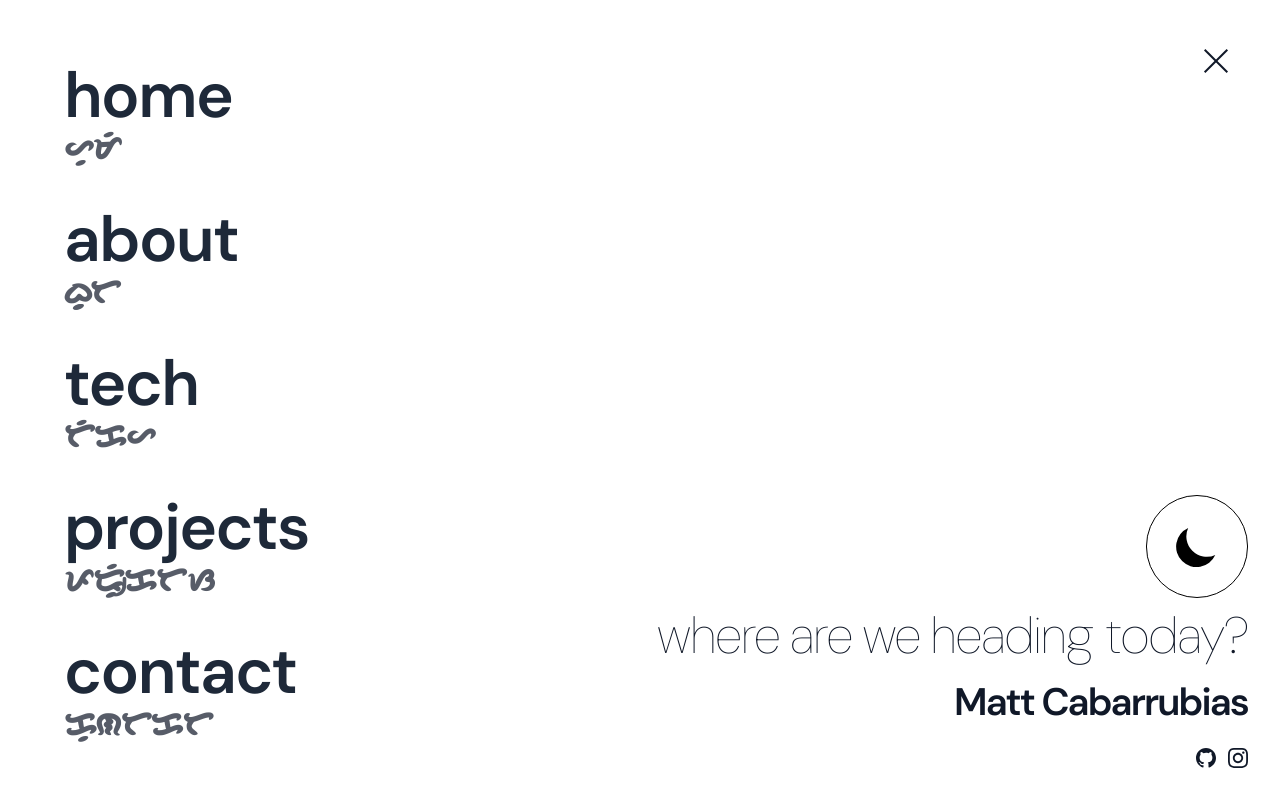
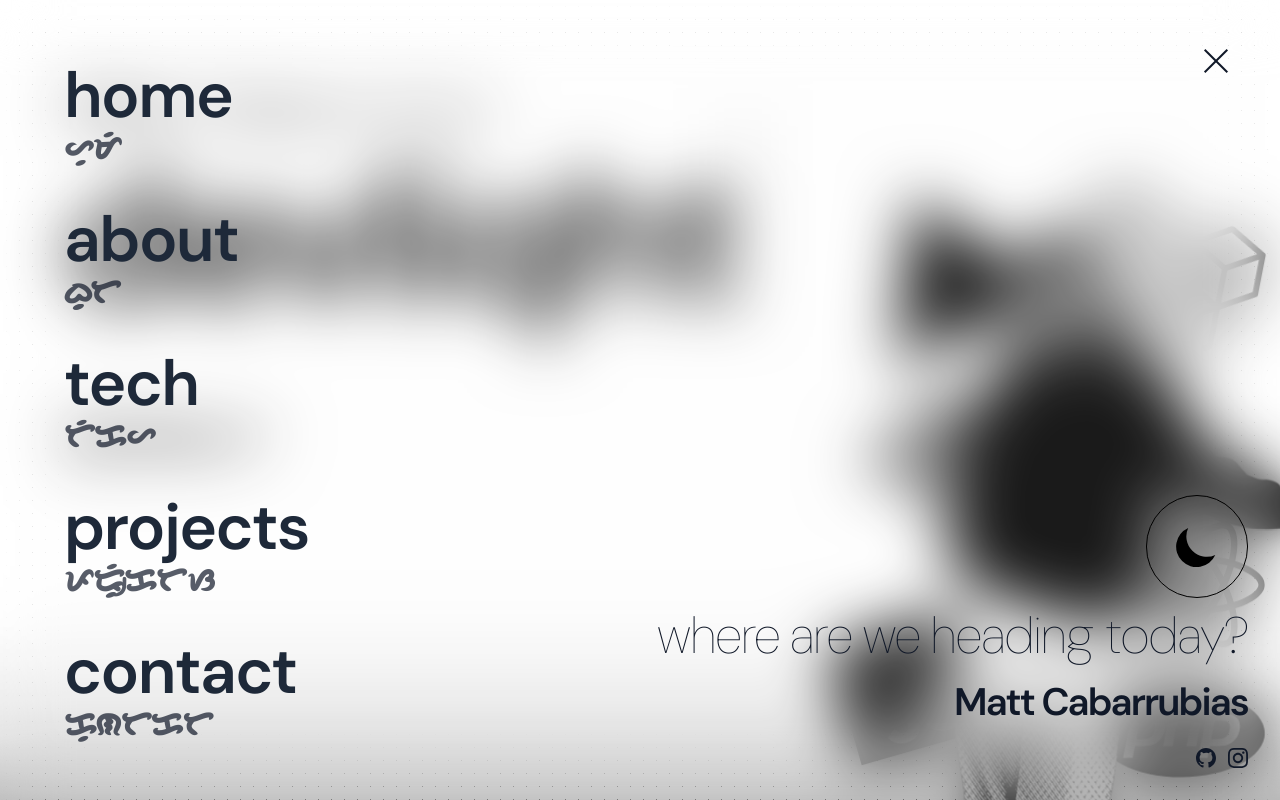
Before and after one commit to devliqht/portfolio-revamp, a Next.js app: page / in a window 1280 px wide. Both pictures are taken after a click on the button "Toggle menu". Shown: the top 800 px of the page. Built offline with nearby package versions, Linux system fonts and the light colour scheme.

Commit message:
feat: custom scrollbar, changes to menu animations

```diff
--- a/src/styles/globals.css
+++ b/src/styles/globals.css
@@ -22,6 +22,7 @@
 body {
   background: var(--background);
   font-family: var(--font-dm-sans), Arial, Helvetica, sans-serif;
+  scroll-behavior: smooth;
 }
 
 .font-baybayin {
@@ -68,6 +69,17 @@ body {
   }
 }
 
+@keyframes float-out-left {
+  0% {
+    opacity: 1;
+    transform: translateX(0);
+  }
+  100% {
+    opacity: 0;
+    transform: translateX(-50px);
+  }
+}
+
 @keyframes float-in-right {
   0% {
     opacity: 0;
@@ -76,6 +88,17 @@ body {
   100% {
     opacity: 1;
     transform: translateX(0);
+  }
+}
+
+@keyframes float-out-right {
+  0% {
+    opacity: 1;
+    transform: translateX(0);
+  }
+  100% {
+    opacity: 0;
+    transform: translateX(50px);
   }
 }
 
@@ -142,8 +165,23 @@ body {
   opacity: 0;
 }
 
+.animate-float-out-left {
+  animation: float-out-left 0.6s var(--smooth-anim) forwards;
+  opacity: 0;
+}
+
 .animate-float-in-right {
   animation: float-in-right 1.2s var(--smooth-anim) forwards;
+  opacity: 0;
+}
+
+.animate-float-in-right-header {
+  animation: float-in-right 0.6s var(--smooth-anim) forwards;
+  opacity: 0;
+}
+
+.animate-float-out-right {
+  animation: float-out-right 0.6s var(--smooth-anim) forwards;
   opacity: 0;
 }
 
@@ -196,7 +234,7 @@ body {
     box-shadow: 0 0 0px 0px var(--background) inset;
   }
   100% {
-    box-shadow: 0 0 24px 24px var(--background) inset;
+    box-shadow: 0 0 2vw 2vw var(--background) inset;
   }
 }
 
@@ -223,36 +261,75 @@ body {
   z-index: 1;
 }
 
-@keyframes menu-reveal {
-  0% {
-    transform: translateX(150vw) translateY(-150vh) rotate(45deg);
-  }
-  100% {
-    transform: translateX(-100vw) translateY(-100vh) rotate(45deg);
-  }
-}
-
-@keyframes menu-hide {
-  0% {
-    transform: translateX(-100vw) translateY(-100vh) rotate(45deg);
-  }
-  100% {
-    transform: translateX(150vw) translateY(-150vh) rotate(45deg);
-  }
-}
-
 .menu-overlay-bg {
   position: fixed;
-  top: -50vh;
-  left: -50vw;
-  width: 300vw;
-  height: 300vh;
-  background: var(--background);
-  transform: translateX(150vw) translateY(-150vh) rotate(45deg);
-  animation: menu-reveal 0.8s ease forwards;
+  inset: 0;
+  width: 100vw;
+  height: 100vh;
+  backdrop-filter: blur(32px);
+  -webkit-backdrop-filter: blur(32px);
+  background: rgba(255, 255, 255, 0.1);
+  opacity: 0;
+  animation: menu-fade-in 0.3s var(--smooth-anim) forwards;
   z-index: 1;
 }
 
 .menu-overlay-bg.closing {
-  animation: menu-hide 0.8s ease forwards;
+  animation: menu-fade-out 0.6s var(--smooth-anim) forwards;
 }
+
+@keyframes menu-fade-in {
+  0% {
+    opacity: 0;
+  }
+  100% {
+    opacity: 1;
+  }
+}
+
+@keyframes menu-fade-out {
+  0% {
+    opacity: 1;
+  }
+  100% {
+    opacity: 0;
+  }
+}
+
+/* Custom Scrollbar Styling */
+::-webkit-scrollbar {
+  width: 8px;
+}
+
+::-webkit-scrollbar-track {
+  background: transparent;
+}
+
+::-webkit-scrollbar-thumb {
+  background: #000000;
+  border-radius: 4px;
+  transition: background 0.3s ease;
+}
+
+::-webkit-scrollbar-thumb:hover {
+  background: #333333;
+}
+
+/* Dark mode scrollbar */
+.dark ::-webkit-scrollbar-thumb {
+  background: #ffffff;
+}
+
+.dark ::-webkit-scrollbar-thumb:hover {
+  background: #cccccc;
+}
+
+/* Firefox scrollbar */
+html {
+  scrollbar-width: thin;
+  scrollbar-color: #000000 transparent;
+}
+
+.dark {
+  scrollbar-color: #ffffff transparent;
+}
```
